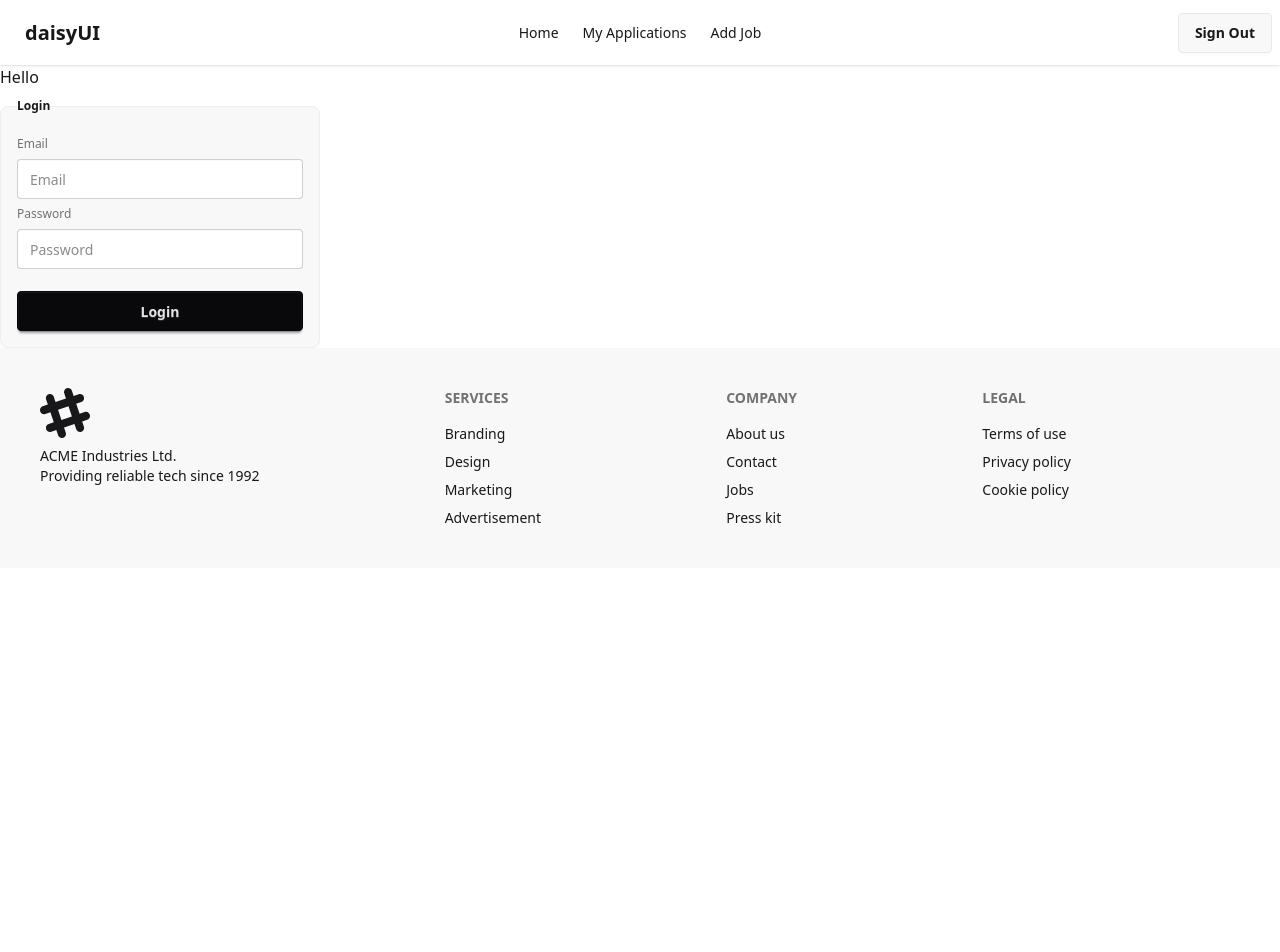
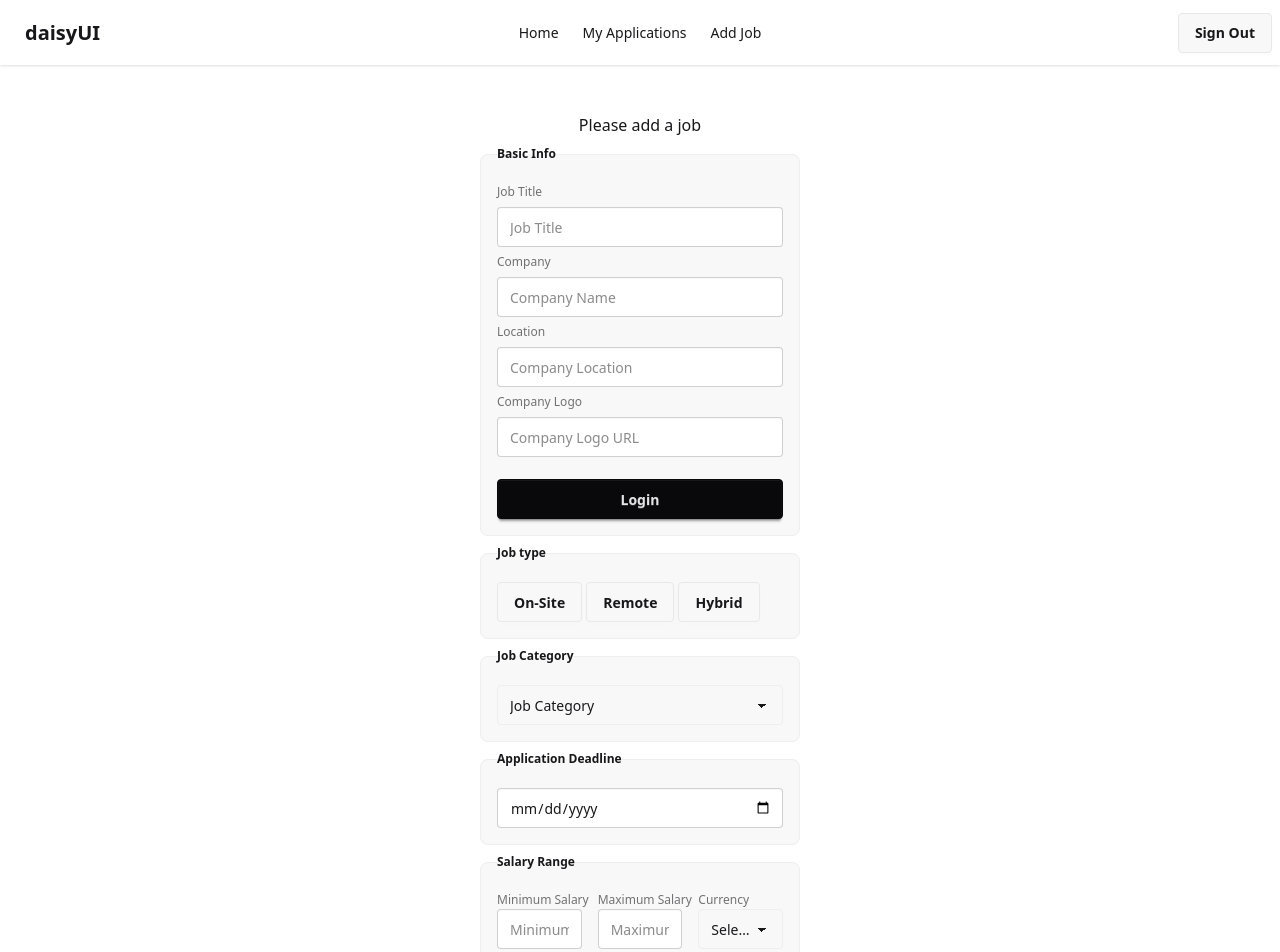
Before and after one commit to saim-alam1/career-code-client, a React (Vite) app: page /addJob in a window 1280 px wide. Shown: the top 952 px of the page. Before the commit the page ends 800 px from the top, so only its background shows below. Built offline with nearby package versions, Linux system fonts and the light colour scheme; no server answers; sample sign-in values are in the browser's storage.

Commit message:
Created large form with select for Add Form

```diff
--- a/src/layouts/RootLayout.jsx
+++ b/src/layouts/RootLayout.jsx
@@ -6,7 +6,9 @@
   return (
     <div className="max-w-7xl mx-auto">
       <Navbar></Navbar>
-      <Outlet></Outlet>
+      <div className="min-h-[calc(100vh-285px)]">
+        <Outlet></Outlet>
+      </div>
       <Footer></Footer>
     </div>
   );
--- a/src/pages/AddJob/AddJob.jsx
+++ b/src/pages/AddJob/AddJob.jsx
@@ -1,19 +1,161 @@
 const AddJob = () => {
   return (
-    <div>
-      <h1>Hello</h1>
+    <div className="flex flex-col items-center justify-center mt-12">
+      <h1>Please add a job</h1>
 
       <form>
         <fieldset className="fieldset bg-base-200 border-base-300 rounded-box w-xs border p-4">
-          <legend className="fieldset-legend">Login</legend>
+          <legend className="fieldset-legend">Basic Info</legend>
 
-          <label className="label">Email</label>
-          <input type="email" className="input" placeholder="Email" />
+          <label className="label">Job Title</label>
+          <input
+            type="text"
+            name="title"
+            className="input"
+            placeholder="Job Title"
+            required
+          />
 
-          <label className="label">Password</label>
-          <input type="password" className="input" placeholder="Password" />
+          <label className="label">Company</label>
+          <input
+            type="text"
+            name="company"
+            className="input"
+            placeholder="Company Name"
+            required
+          />
+
+          <label className="label">Location</label>
+          <input
+            type="text"
+            name="location"
+            className="input"
+            placeholder="Company Location"
+            required
+          />
+
+          <label className="label">Company Logo</label>
+          <input
+            type="url"
+            name="company_logo"
+            className="input"
+            placeholder="Company Logo URL"
+            required
+          />
 
           <button className="btn btn-neutral mt-4">Login</button>
+        </fieldset>
+
+        {/* Job Type */}
+        <fieldset className="fieldset bg-base-200 border-base-300 rounded-box w-xs border p-4">
+          <legend className="fieldset-legend">Job type</legend>
+          <div className="filter">
+            <input
+              className="btn filter-reset"
+              type="radio"
+              name="jobType"
+              aria-label="All"
+            />
+            <input
+              className="btn"
+              type="radio"
+              name="jobType"
+              aria-label="On-Site"
+            />
+            <input
+              className="btn"
+              type="radio"
+              name="jobType"
+              aria-label="Remote"
+            />
+            <input
+              className="btn"
+              type="radio"
+              name="jobType"
+              aria-label="Hybrid"
+            />
+          </div>
+        </fieldset>
+
+        {/* Job Category */}
+        <fieldset className="fieldset bg-base-200 border-base-300 rounded-box w-xs border p-4">
+          <legend className="fieldset-legend">Job Category</legend>
+
+          <select
+            defaultValue="Job Category"
+            name="category"
+            className="select select-ghost border-base-300"
+          >
+            <option disabled={true}>Job Category</option>
+            <option>Engineering</option>
+            <option>Marketing</option>
+            <option>Finance</option>
+            <option>Web Dev</option>
+            <option>Software Engineer</option>
+            <option>Data Analyst</option>
+          </select>
+        </fieldset>
+
+        {/* Application Deadline */}
+        <fieldset className="fieldset bg-base-200 border-base-300 rounded-box w-xs border p-4">
+          <legend className="fieldset-legend">Application Deadline</legend>
+          <input type="date" className="input" />
+        </fieldset>
+
+        {/* Salary Range */}
+        <fieldset className="fieldset bg-base-200 border-base-300 rounded-box w-xs border p-4">
+          <legend className="fieldset-legend">Salary Range</legend>
+
+          <div className="grid grid-cols-1 lg:grid-cols-3 gap-4">
+            <div>
+              <label className="label">Minimum Salary</label>
+              <input
+                type="text"
+                name="salaryMin"
+                className="input"
+                placeholder="Minimum Salary"
+              />
+            </div>
+
+            <div>
+              <label className="label">Maximum Salary</label>
+              <input
+                type="text"
+                name="salaryMax"
+                className="input"
+                placeholder="Maximum Salary"
+              />
+            </div>
+
+            <div>
+              <label className="label">Currency</label>
+              <select
+                defaultValue="Select a Currency"
+                name="currency"
+                className="select select-ghost border-base-300"
+              >
+                <option disabled={true}>Select a Currency</option>
+                <option>BDT</option>
+                <option>USD</option>
+                <option>EU</option>
+              </select>
+            </div>
+          </div>
+        </fieldset>
+
+        {/*  */}
+        <fieldset className="fieldset bg-base-200 border-base-300 rounded-box w-xs border p-4">
+          <legend className="fieldset-legend">Application Deadline</legend>
+        </fieldset>
+
+        {/* Application Deadline */}
+        <fieldset className="fieldset bg-base-200 border-base-300 rounded-box w-xs border p-4">
+          <legend className="fieldset-legend">Application Deadline</legend>
+        </fieldset>
+
+        {/* Application Deadline */}
+        <fieldset className="fieldset bg-base-200 border-base-300 rounded-box w-xs border p-4">
+          <legend className="fieldset-legend">Application Deadline</legend>
         </fieldset>
       </form>
     </div>
```
